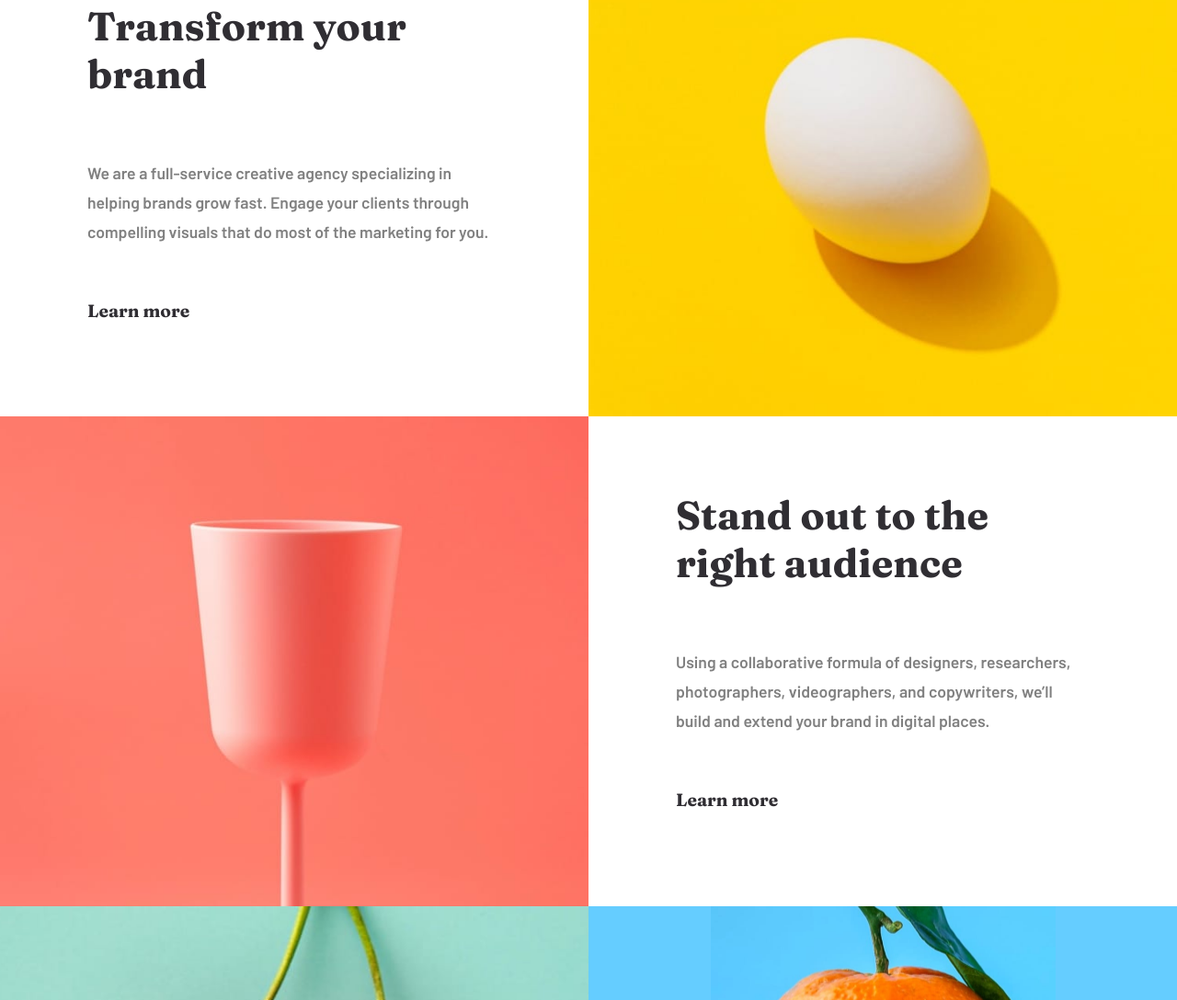
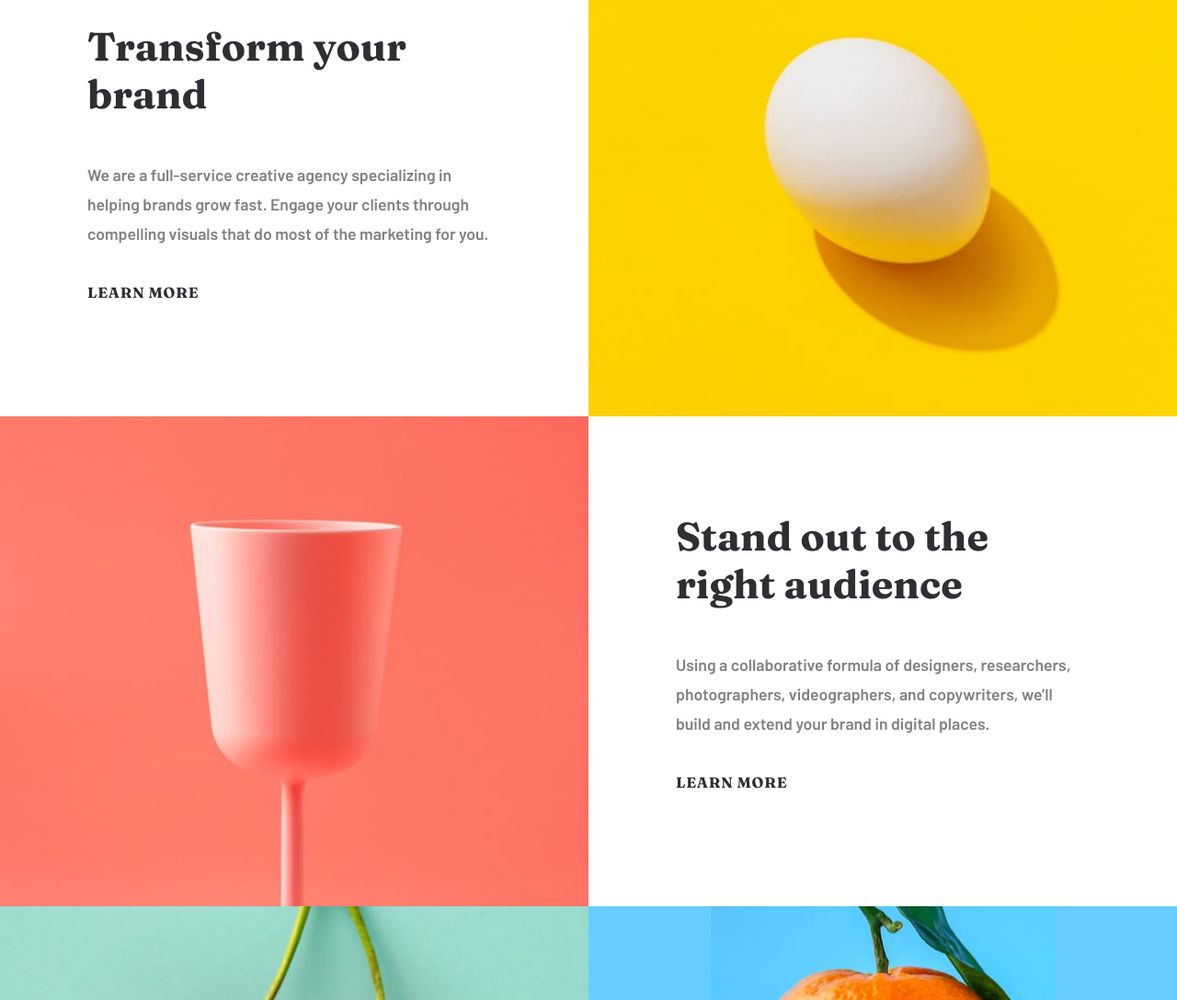
Before and after one commit to GurgelAmaral/sunnyside-agency-landing-page, a plain HTML site: page index.html in a window 1280 px wide. Shown: the part 649-1737 px from the top of the page at 92% size. Drawn offline with nearby package versions, Linux system fonts and the light colour scheme.

Commit message:
Update index.css

```diff
--- a/css/index.css
+++ b/css/index.css
@@ -166,7 +166,9 @@ footer svg:hover{
     width: 100%;
     text-align: center;
     color: #302e33 !important;
-    font-size: 1.2rem !important;
+    font-size: 1rem !important;
+    text-transform: uppercase;
+    letter-spacing: .05rem;
 }
 
 #section-client-t {
@@ -537,7 +539,7 @@ footer ul {
 
 }
 
-@media screen and (min-width: 393px) {
+@media screen and (min-width: 393px) and (max-width: 1024px) {
     #trans-title{
         margin-bottom: 40px;
     }
```
